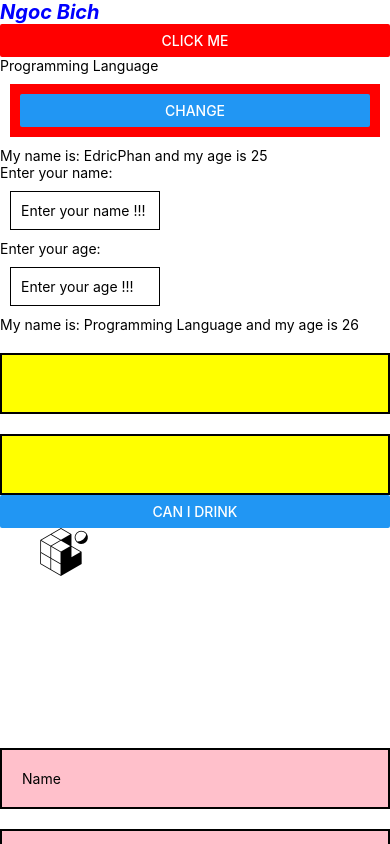
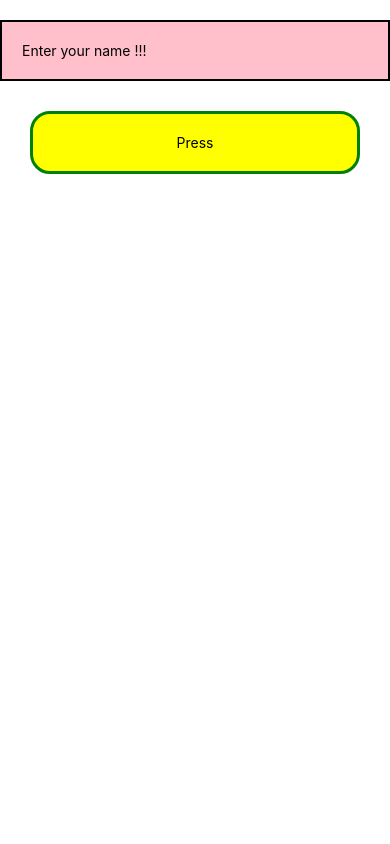
Before and after one commit to Phan-ChiHieu/React-Native-Course-2023, a React Native app: screen / in a window 390 px wide. Built offline with nearby package versions, Linux system fonts and the light colour scheme.

Commit message:
update code

```diff
--- a/App.js
+++ b/App.js
@@ -11,157 +11,45 @@ import {
   TouchableOpacity,
   Alert,
   Image,
+  SafeAreaView,
+  TouchableWithoutFeedback,
+  Keyboard,
 } from "react-native";
 import styles from "./styles";
 
 export default function App() {
-  const [name, setName] = useState("Programming Language");
-  const [age, setAge] = useState(26);
-  const [gender, setGender] = useState("");
-
-  const [person, setPerson] = useState({ name: "EdricPhan", age: 25 });
-
-  const clickMe = () => {
-    setName("Ngoc Bich");
-    setPerson({ name: "Blue", age: 26 });
-  };
-
-  const [fruits, setFruits] = useState([
-    { name: "Apple", id: "1" },
-    { name: "Mango", id: "2" },
-    { name: "Banana", id: "3" },
-    { name: "Orange", id: "4" },
-    { name: "EdricPhan", id: "5" },
-    { name: "Vincente", id: "6" },
-    { name: "Apple", id: "7" },
-    { name: "Mango", id: "8" },
-    { name: "Banana", id: "9" },
-    { name: "Orange", id: "10" },
-    { name: "EdricPhan", id: "11" },
-    { name: "Vincente", id: "12" },
-  ]);
-
-  const pressHandler = (_name) => {
-    console.log("Press::::", _name);
-  };
-
-  const ageHandler = () => {
-    if (age > 21) {
-      Alert.alert("Yay!!, You can drink !!!");
-    } else {
-      Alert.alert("oops, Sorry, you can not drink !!!");
-    }
-  };
-
-  const [dice, setDice] = useState(1);
-
-  const images = {
-    pics: {
-      0: require("./assets/adaptive-icon.png"),
-      1: require("./assets/favicon.png"),
-      2: require("./assets/icon.png"),
-      3: require("./assets/splash.png"),
-    },
-  };
-
-  const pressHandlerV2 = () => {
-    Alert.alert("Details", "Are you sure you want to submit ?", [
-      { text: "Yes", onPress: () => console.log("Yes is pressed") },
-      { text: "No", onPress: () => noHandler() },
-    ]);
-  };
-
-  const noHandler = () => {
-    setName(""), setAge(""), setGender("");
-  };
+  const [name, setName] = useState("EdricPhan");
 
   return (
-    <View style={styles.container}>
-      <ScrollView>
-        <Text style={styles.textStyle}>Ngoc Bich</Text>
-        <Button title="Click Me" color="red" onPress={() => alert("Welcome to programming")} />
+    // <TouchableWithoutFeedback
+    //   onPress={() => {
+    //     // close keyboard khi click ra bên ngoài vùng ảnh hưởng
+    //     Keyboard.dismiss();
+    //     console.log("ketyboard is dissmissed");
+    //   }}
+    // >
+    //   <SafeAreaView style={styles.container}>
+    //     <TextInput style={styles.input_v3} placeholder="Enter your name !!!" />
+    //   </SafeAreaView>
+    // </TouchableWithoutFeedback>
 
-        <Text>{name}</Text>
-        <View style={styles.button}>
-          <Button title="Change" onPress={clickMe} />
-        </View>
-        <Text>
-          My name is: {person.name} and my age is {person.age}
-        </Text>
-
-        <Text>Enter your name: </Text>
-        <TextInput
-          style={styles.input}
-          onChangeText={(text) => setName(text)}
-          placeholder="Enter your name !!!"
-        />
-        <Text>Enter your age: </Text>
-        <TextInput
-          style={styles.input}
-          onChangeText={(age) => setAge(age)}
-          placeholder="Enter your age !!!"
-          idboardType="numeric"
-        />
-        {/* Cmd + k : mở bàn phím ảo */}
-        <Text>
-          My name is: {name} and my age is {age}
-        </Text>
-
-        {/* {fruits.map((item) => {
-          return (
-            <View id={item.id}>
-              <Text style={styles.item}>{item.name}</Text>
-            </View>
-          );
-        })} */}
-
-        <TextInput style={styles.input_v2} />
-        <TextInput style={styles.input_v2} onChangeText={(text) => setAge(text)} />
-        <Button title="Can I Drink" onPress={() => ageHandler()} />
-
-        <View style={styles.img}>
-          <Image source={require("./assets/favicon.png")} />
-        </View>
-
-        {/* <Image source={images.pics[dice]} />
-        <Button title="Roll" onPress={() => setDice(Math.floor(Math.random() * 6))} /> */}
-
+    <TouchableWithoutFeedback onPress={() => Keyboard.dismiss()}>
+      <SafeAreaView style={styles.container}>
         <TextInput
           style={styles.input_v3}
-          placeholder="Name"
+          placeholder="Enter your name !!!"
           onChangeText={(text) => setName(text)}
         />
-        <TextInput
-          style={styles.input_v3}
-          placeholder="Age"
-          onChangeText={(text) => setAge(text)}
-        />
-        <TextInput
-          style={styles.input_v3}
-          placeholder="Gender"
-          onChangeText={(text) => setGender(text)}
-        />
-        <Button title="Submit" onPress={() => pressHandlerV2()} />
-        <Text style={styles.marginCustom}>
-          {name} {age} {gender}
-        </Text>
-      </ScrollView>
-
-      {/* Khong can ScrollView */}
-      {/* <FlatList
-        // Nhu key trong array.map()
-        keyExtractor={(item) => item.id}
-        data={fruits}
-        renderItem={({ item }) => (
-          <View id={item.id}>
-            <TouchableOpacity onPress={() => pressHandler(item.name)}>
-              <Text style={styles.item}>{item.name}</Text>
-            </TouchableOpacity>
+        <TouchableOpacity
+          onPress={() => Alert.alert("Your Detail", "You name is " + name.toString())}
+        >
+          <View style={styles.button}>
+            <Text>Press</Text>
           </View>
-        )}
-      /> */}
-    </View>
+        </TouchableOpacity>
+      </SafeAreaView>
+    </TouchableWithoutFeedback>
   );
 }
 
-// 2:09:53
+// 2:31
--- a/styles.js
+++ b/styles.js
@@ -14,9 +14,13 @@ const styles = StyleSheet.create({
     fontStyle: "italic",
   },
   button: {
-    backgroundColor: "red",
-    padding: 10,
-    margin: 10,
+    backgroundColor: "yellow",
+    padding: 20,
+    margin: 30,
+    alignItems: "center",
+    borderWidth: 3,
+    borderColor: "green",
+    borderRadius: 20,
   },
   input: {
     borderColor: "black",
```
